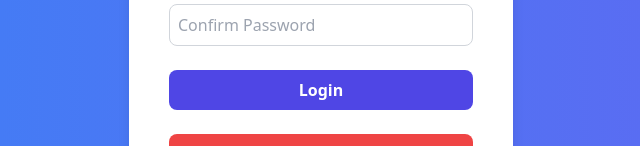
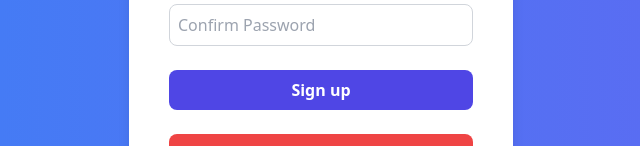
Before and after one commit to Giathi-Daniel/MentalHealthApp-Hackathon, a React (Create React App) app: page /signup in a window 1280 px wide. Shown: the part 377-523 px from the top of the page, without its empty margins (319-959 px from the left). Built offline with nearby package versions, Linux system fonts and the light colour scheme.

Commit message:
correct link to login page

```diff
--- a/src/pages/Signup.js
+++ b/src/pages/Signup.js
@@ -28,7 +28,7 @@ const Signup = () => {
             />
           </div>
           <button className="w-full bg-indigo-600 text-white py-2 rounded-lg font-semibold hover:bg-indigo-700 transition">
-            Login
+            Sign up
           </button>
         </form>
 
@@ -38,7 +38,7 @@ const Signup = () => {
           </button>
         </div>
         <div className="mt-4 text-center">
-          <a href="/signup" className="text-indigo-500 hover:underline">
+          <a href="/login" className="text-indigo-500 hover:underline">
             Already have an account? Log in
           </a>
         </div>
```
